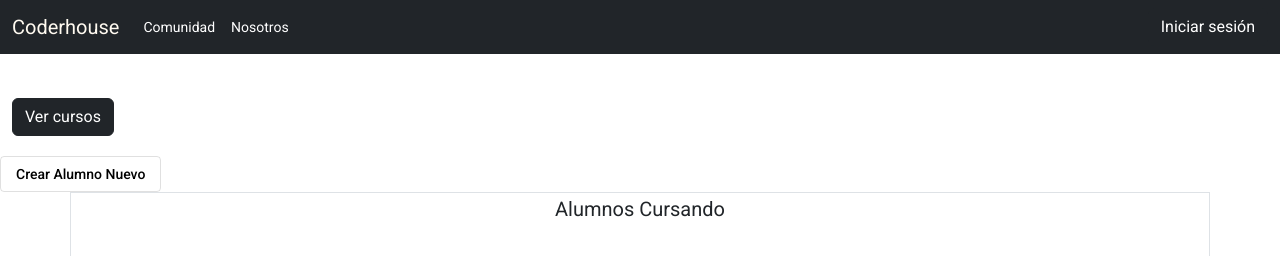
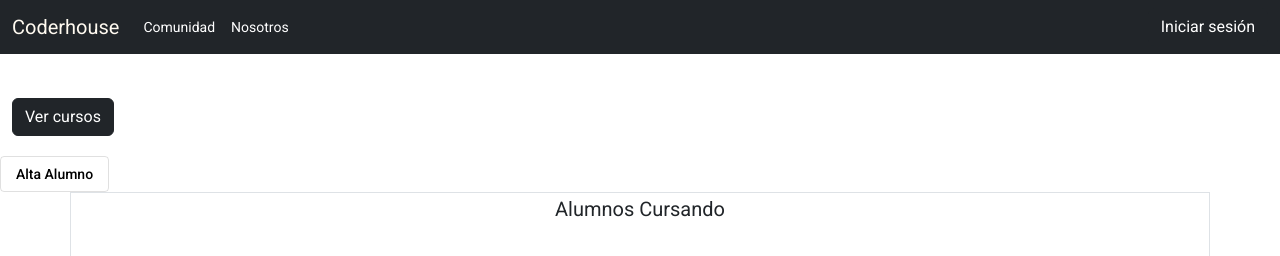
Before and after one commit to Annge001/proyectoFinal, an Angular app: page / in a window 1280 px wide. Shown: the top 256 px of the page. Built offline with nearby package versions, Linux system fonts and the light colour scheme.

Commit message:
deje mas bonito el boton de agregar alumno nuevo

```diff
--- a/src/app/components/principal/principal.component.html
+++ b/src/app/components/principal/principal.component.html
@@ -7,7 +7,7 @@
 <div class="example-button-container">
 
   <button  mat-stroked-button color="basic" class="btn-agregar" (click)="agrgarAlumno()">
-    Crear Alumno Nuevo
+    Alta Alumno
   </button>
 </div>
 <div>
```
